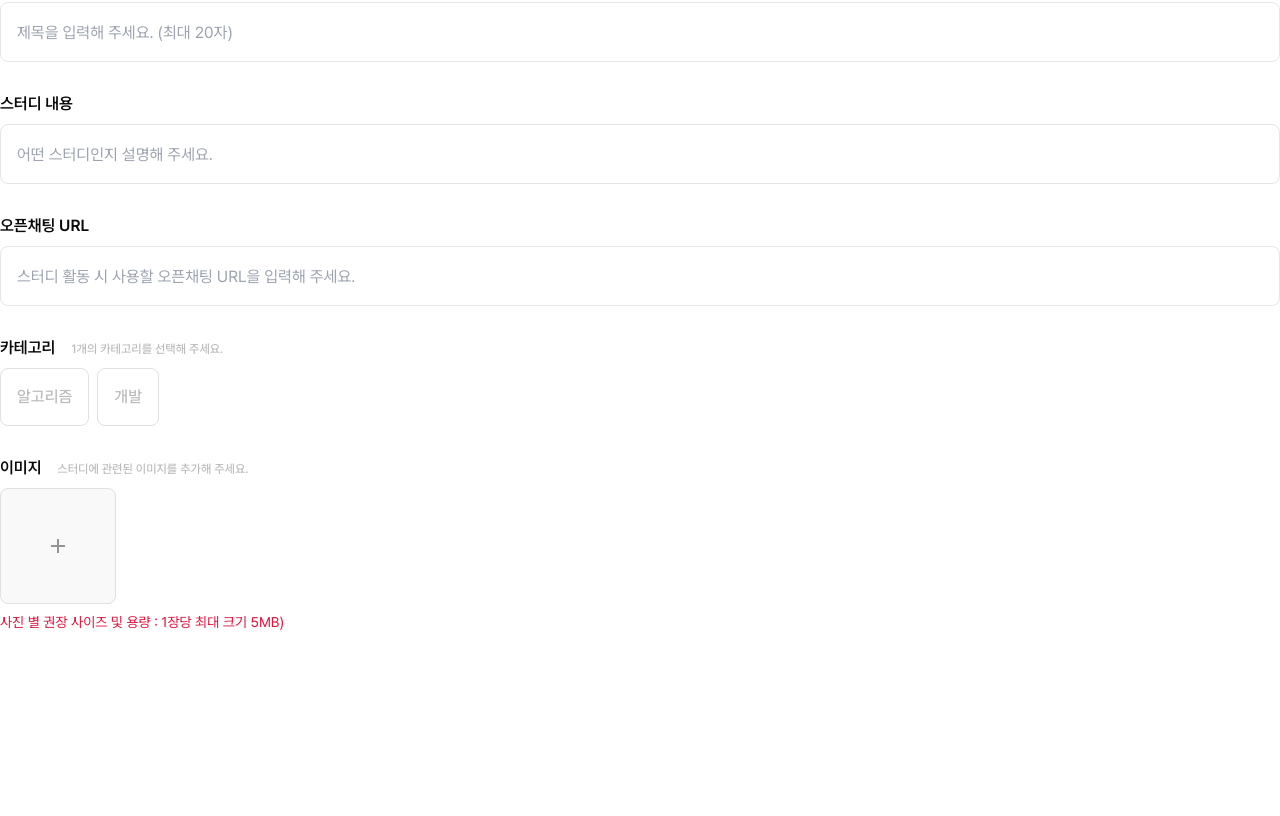
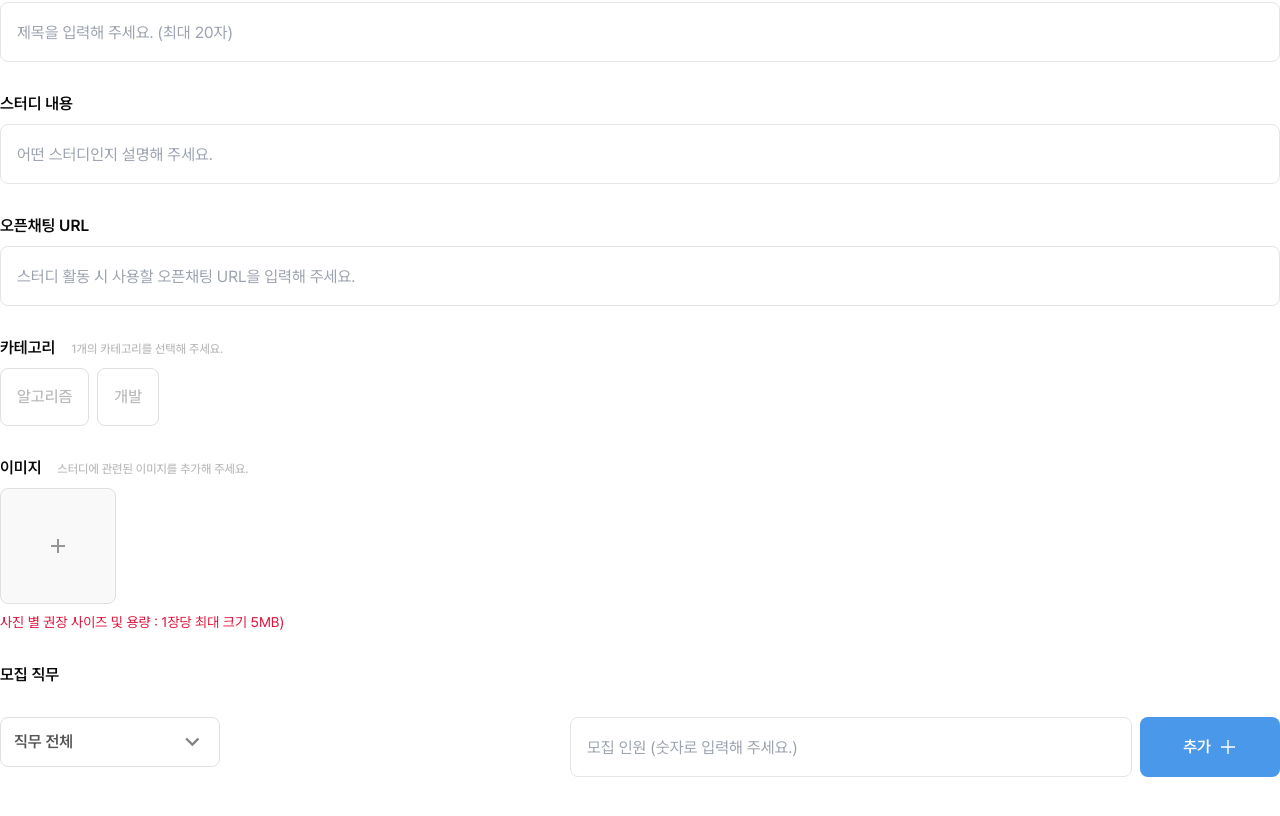
Before and after one commit to Study-With-Me-JJ/swm-frontend, a Next.js app: page /study-create in a window 1280 px wide. Shown: the part 212-1028 px from the top of the page. Before the commit the page ends 955 px from the top, so only its background shows below. Built offline with nearby package versions, Linux system fonts and the light colour scheme.

Commit message:
feat : 스터디모집 생성페이지

```diff
--- a/src/app/study-create/page.tsx
+++ b/src/app/study-create/page.tsx
@@ -2,9 +2,10 @@
 
 import { useState } from 'react';
 import { FormProvider, useForm } from 'react-hook-form';
-import { getCategoryList } from '@/types/api/study';
+import { getCategoryList, getPositionOptions } from '@/types/api/study';
 import { InputField } from '@/components/InputField';
 import ImageUploader from '@/components/study-create/ui/image-uploader';
+import PositionFieldGroup from '@/components/study-create/ui/position-field-group';
 import RadioSelectGroup from '@/components/study-create/ui/radio-select-group';
 import Toast from '@/components/ui/Toast';
 
@@ -80,6 +81,19 @@ export default function StudyCreate() {
     }
   };
 
+  const handlePositionChange = (value: string | string[]) => {
+    if (Array.isArray(value)) {
+      setSelectPosition(value.join(',') || 'ALL');
+    } else {
+      setSelectPosition(value || 'ALL');
+    }
+  };
+  const positionOptions = getPositionOptions();
+
+  const [selectPosition, setSelectPosition] = useState<string | string[]>(
+    'ALL',
+  );
+  const [openSelectId, setOpenSelectId] = useState<string | null>(null);
   return (
     <>
       <section className="mx-auto max-w-screen-xl px-5 pb-[110px] pt-10 xl:px-0">
@@ -127,6 +141,18 @@ export default function StudyCreate() {
                 handleOrderEdit={handleOrderEdit}
                 handleImageEdit={handleImageEdit}
               />
+              <PositionFieldGroup
+                name="position"
+                label="모집 직무"
+                type="default"
+                onChange={handlePositionChange}
+                defaultValue={selectPosition}
+                options={positionOptions}
+                isOpen={openSelectId === 'select1'}
+                onToggle={() =>
+                  setOpenSelectId(openSelectId === 'select1' ? null : 'select1')
+                }
+              />
             </div>
           </form>
         </FormProvider>
--- /dev/null
+++ b/src/components/study-create/ui/position-field-group.tsx
@@ -0,0 +1,78 @@
+'use client';
+
+import Image from 'next/image';
+import { useFormContext } from 'react-hook-form';
+import { Controller } from 'react-hook-form';
+import { InputField } from '@/components/InputField';
+import FilterSelect from '@/components/ui/FilterSelect';
+import { useState } from 'react';
+
+interface Option {
+  id: number;
+  value: string;
+  label: string;
+}
+
+export default function PositionFieldGroup({
+  name,
+  label,
+  onChange,
+  defaultValue,
+  options,
+  isOpen,
+  onToggle,
+  type
+}: {
+  name: string;
+  label: string;
+  onChange: (value: string | string[]) => void;
+  defaultValue: string | string[];
+  options: Option[];
+  isOpen: boolean;
+  onToggle: () => void;
+  type: 'default' | 'button';
+}) {
+  const { control } = useFormContext();
+  const handlePositionChange = (value: string | string[]) => {
+        onChange(value || 'ALL');
+      };
+
+  return (
+    <>
+      {label && <h3 className="font-semibold">{label} </h3>}
+      <div className="flex flex-col gap-2">
+        <Controller
+          control={control}
+          name={name}
+          render={() => (
+            <div className="flex gap-2">
+                <div className="flex-1">
+                    <FilterSelect type="default" onChange={handlePositionChange} defaultValue={defaultValue} options={options} isOpen={isOpen} onToggle={onToggle} />
+                </div>
+                <div className="flex-1">
+                    <InputField
+                        name={name}
+                        type="text"
+                    placeholder="모집 인원 (숫자로 입력해 주세요.)"
+                    />
+                </div>
+                <button
+                    type="button"
+                    className="flex w-[140px] h-[60px] flex-shrink-0 items-center justify-center rounded-[8px] bg-link-default text-[16px] font-semibold text-white gap-2"
+                >
+                    추가{' '}
+                    <Image
+                    src="/icons/Add.svg"
+                    alt="추가"
+                    width={18}
+                    height={18}
+                    className="text-link-default"
+                    />
+                </button>
+            </div>
+          )}
+        />
+      </div>
+    </>
+  );
+}
```
Also changed, not shown: public/icons/Add.svg (added).
